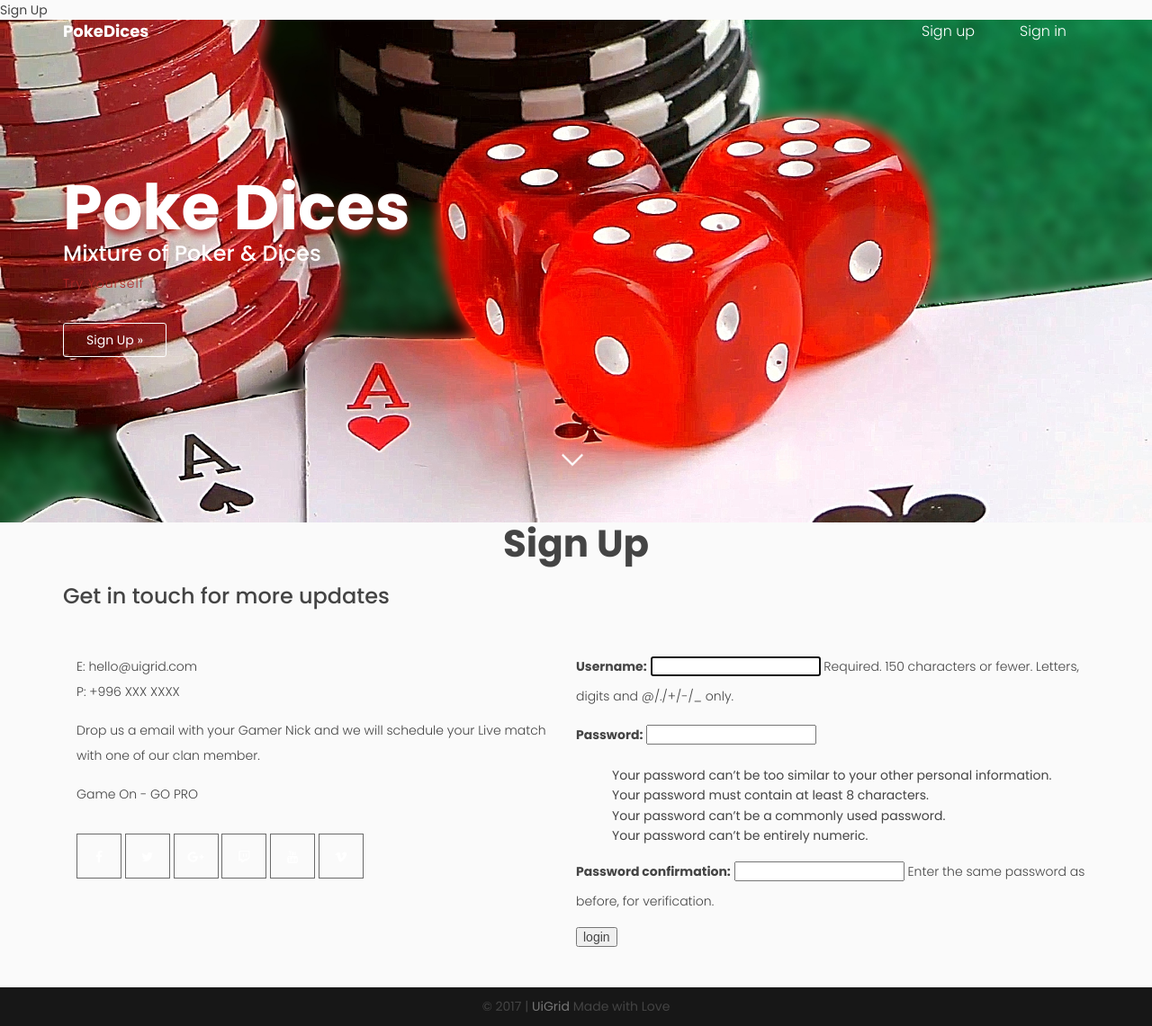
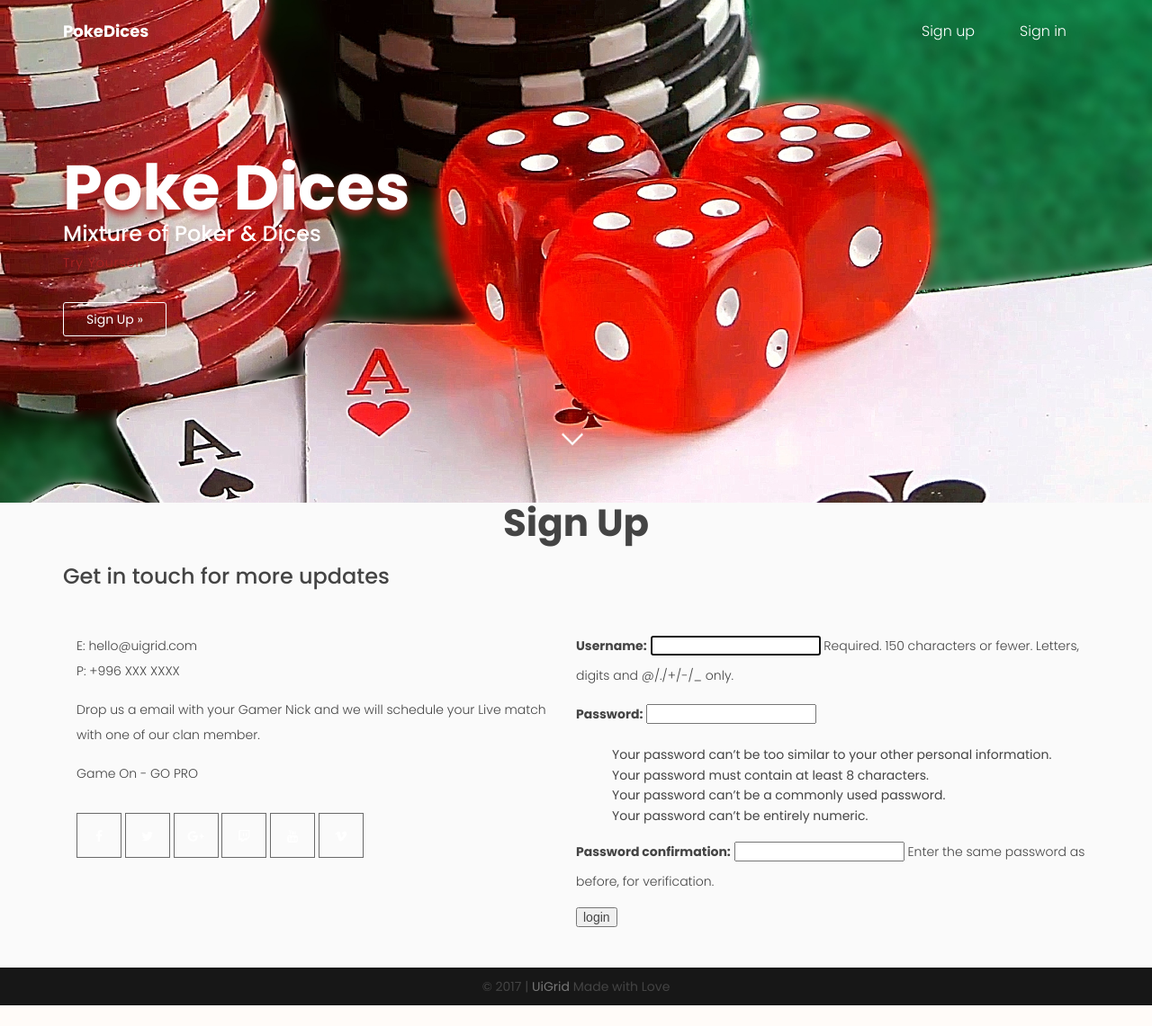
Before and after one commit to zfazylz/Azino777, a Django app: page /auth/signup/ in a window 1280 px wide. Shown: the whole page at 90% size. After the commit the page ends 1118 px from the top, so only its background shows below. Run offline with Django 3.2, Linux system fonts and the light colour scheme; some libraries are stand-ins or nearby versions.

Commit message:
no sign up fix

```diff
--- a/templates/signup.html
+++ b/templates/signup.html
@@ -1,6 +1,4 @@
 {% extends 'base.html' %}
-
-{% block title %}Sign Up{% endblock %}
 
 {% block content %}
     <div class="container" id="mainPart">
```
